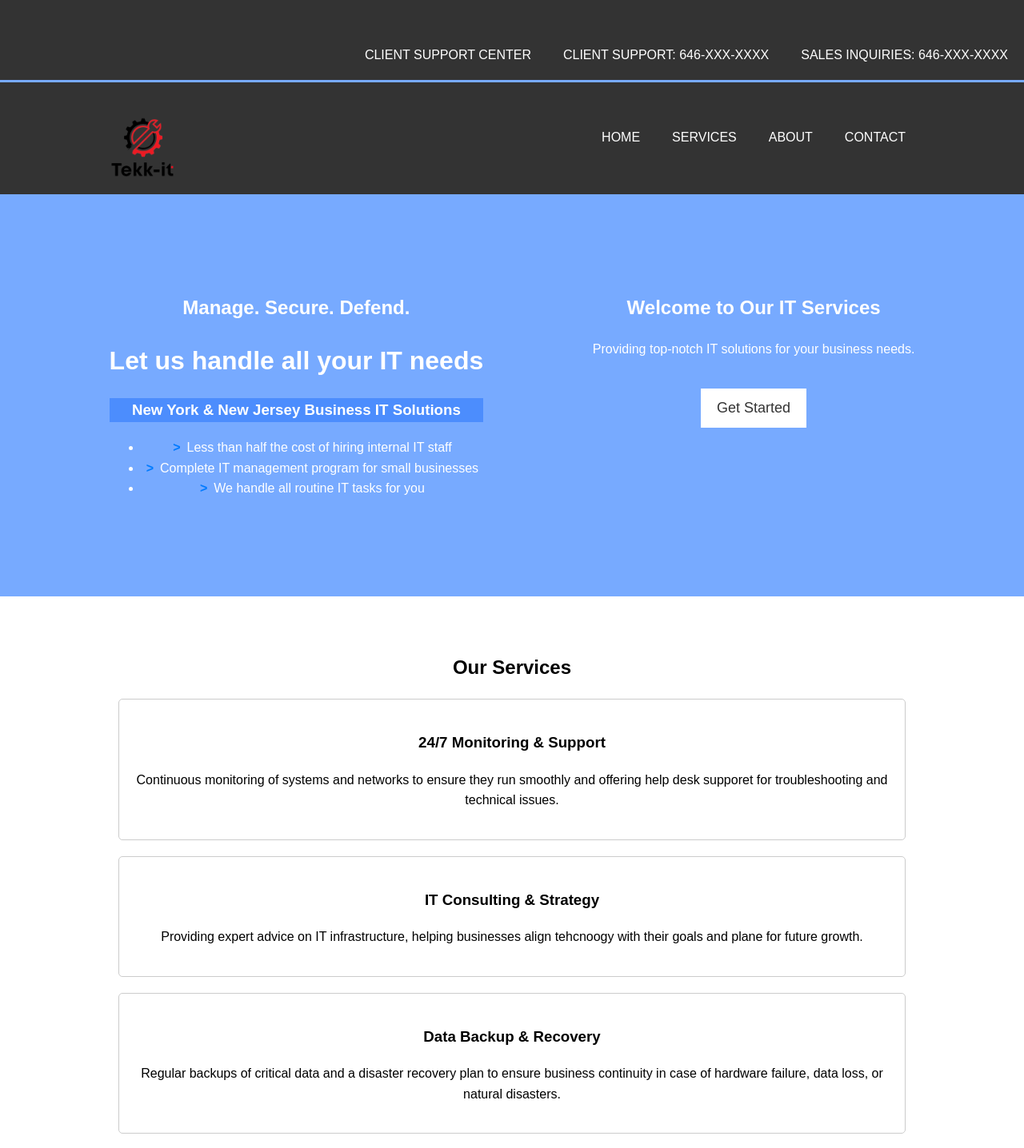
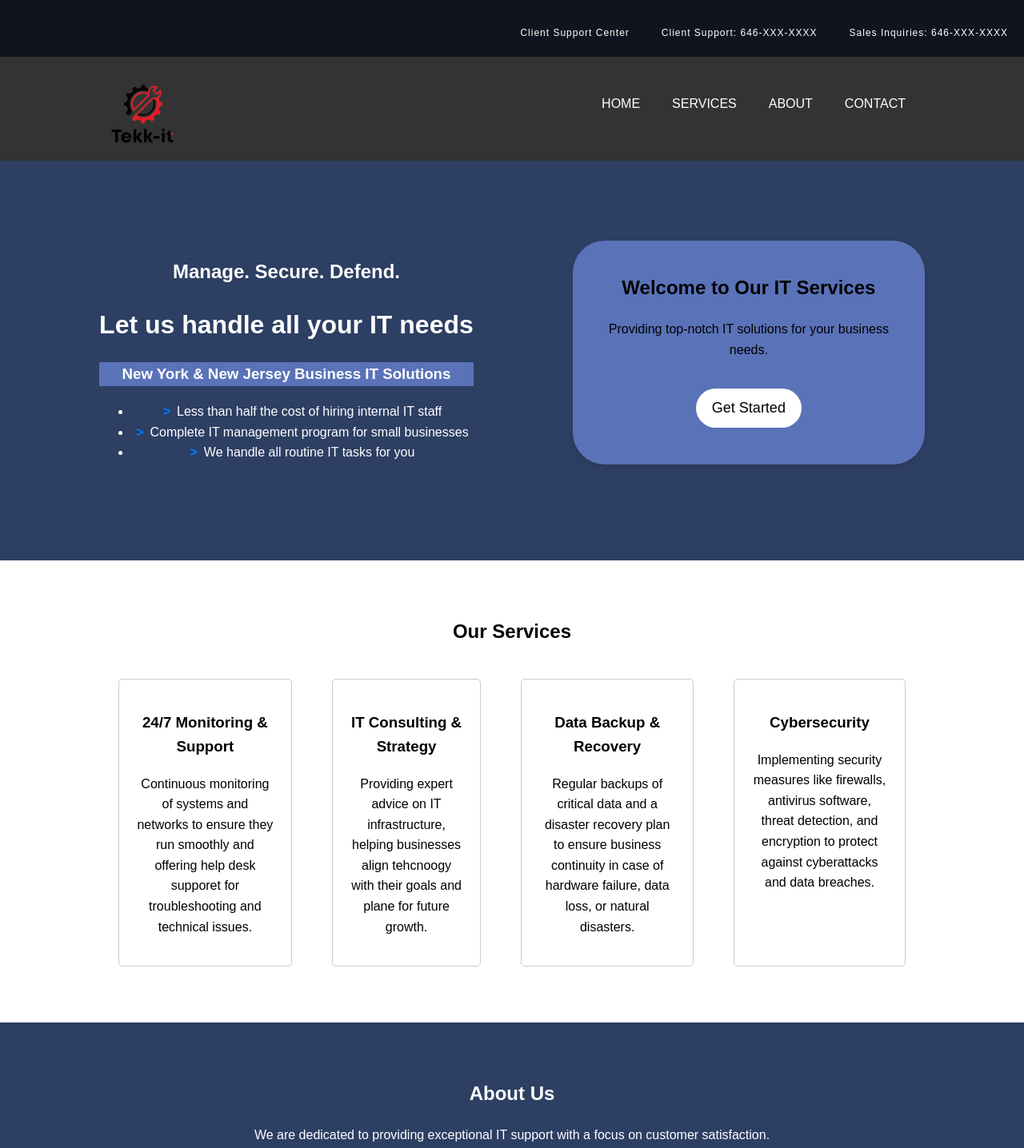
Before and after one commit to Stefan-Constantino/Tekkit, a React (Vite) app: page / in a window 1280 px wide. Shown: the top 1436 px of the page at 80% size. Built offline with nearby package versions, Linux system fonts and the light colour scheme.

Commit message:
added style changes

```diff
--- a/src/style.css
+++ b/src/style.css
@@ -10,12 +10,17 @@ body {
     overflow: hidden;
 }
 
+.row {
+    display: flex;
+    gap: 10px;
+}
+
 header {
     background: #333;
     color: #fff;
-    padding-top: 30px;
+    padding-top: 20px;
     min-height: 70px;
-    border-bottom: #77aaff 3px solid;
+    /* border-bottom: #77aaff 3px solid; */
 }
 
 header a {
@@ -41,7 +46,7 @@ header nav {
 }
 
 #home {
-    background: #77aaff;
+    background: #2d3f63;
     color: #fff;
     padding-top: 100px;
     min-height: 400px;
@@ -50,12 +55,13 @@ header nav {
 
 #home .btn {
     display: inline-block;
-    color: #333;
+    color: black;
     background: #fff;
     padding: 10px 20px;
     text-decoration: none;
     font-size: 18px;
     margin-top: 20px;
+    border-radius: 60px;
 }
 
 #services, #about, #contact {
@@ -71,10 +77,10 @@ header nav {
 }
 
 footer {
-    background: #333;
+    background: #10141f;
     color: #fff;
     text-align: center;
-    padding: 30px 0;
+    /* padding: 30px 0; */
 }
 #logo{
     width:10%;
@@ -86,7 +92,7 @@ footer {
     justify-content: space-evenly;
 }
 #NYBusinessBox{
-    background-color:  #4c8dfd;
+    background-color:  #5a72b8;
 }
 .custom-bullets li::before {
     list-style-type: none   ;
@@ -95,3 +101,30 @@ footer {
     font-weight: bold;
     margin-right: 8px;
   }
+
+.supHeader{
+    background: #10141f;
+    padding-top: 1px;
+
+}
+.supHeader a{
+    font-size: 12px;
+    letter-spacing: 1px;
+    text-transform: capitalize;
+}
+
+.boxDefault{
+    width: 400px;
+    height: 240px;
+    background-color: #5a72b8;
+    /* border: 2px solid #10141f; */
+    color: black;
+    border-radius: 40px;
+    padding: 20px;
+    box-shadow: 0 4px 8px rgba(0, 0, 0, 0.1);
+}
+
+#about{
+    background: #2d3f63;
+    color: #fff;
+}
```
